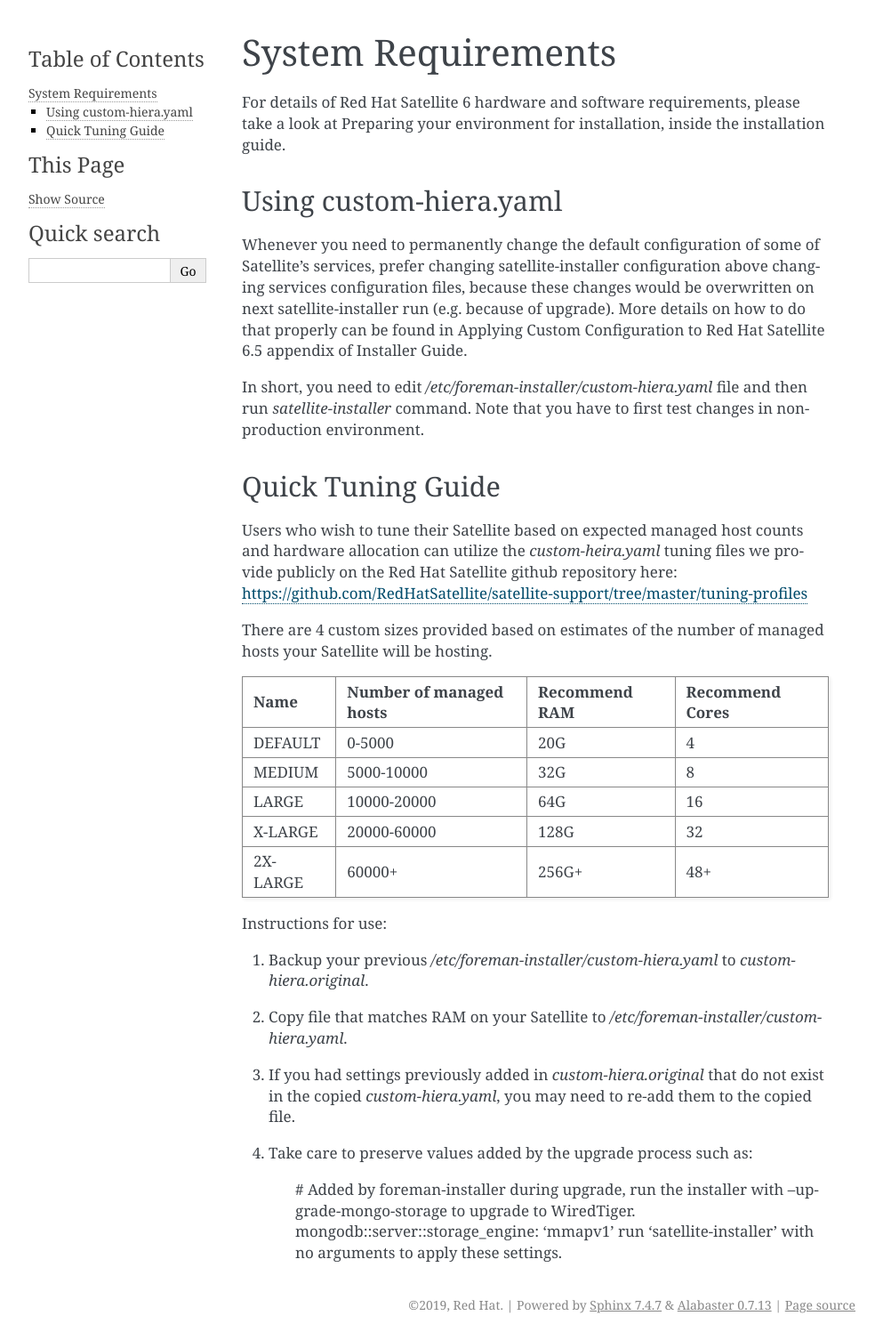
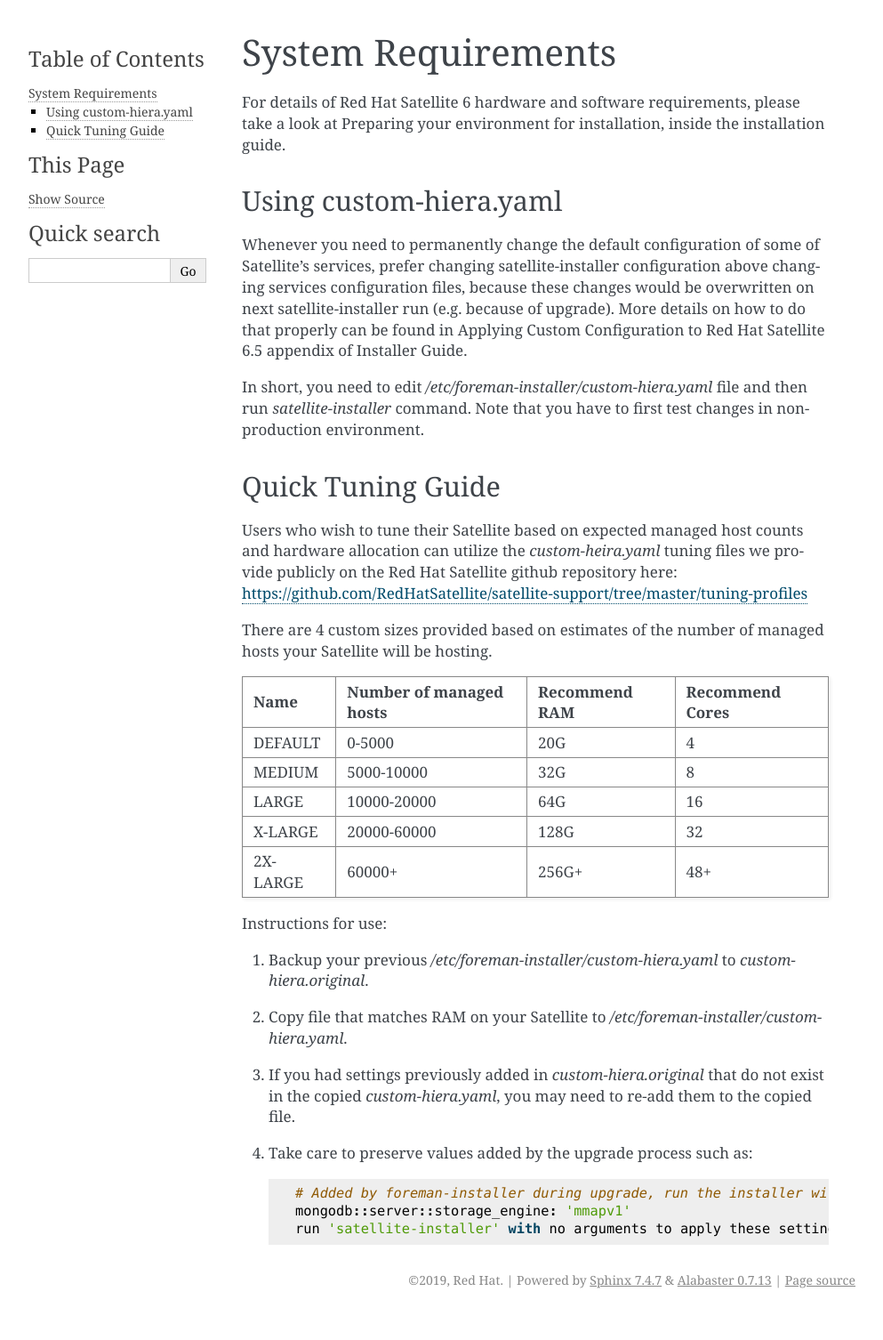
Before and after one commit to RedHatSatellite/satellite-performance-tuning, a Sphinx documentation site: the page built from docs/system-requirements.rst, in a window 1280 px wide. Shown: the whole page at 89% size, without its empty margins (148-1141 px from the left). Built offline with Sphinx 7.4.7, drawn with Linux system fonts in a browser that asks for light colours; after the commit the page ends 1478 px from its top, so only the background shows below that.

Commit message:
Fixing code formatting

```diff
--- a/docs/system-requirements.rst
+++ b/docs/system-requirements.rst
@@ -38,7 +38,7 @@
 1. Backup your previous `/etc/foreman-installer/custom-hiera.yaml` to `custom-hiera.original`.
 2. Copy file that matches RAM on your Satellite to `/etc/foreman-installer/custom-hiera.yaml`.
 3. If you had settings previously added in `custom-hiera.original` that do not exist in the copied `custom-hiera.yaml`, you may need to re-add them to the copied file.
-4. Take care to preserve values added by the upgrade process such as:
+4. Take care to preserve values added by the upgrade process such as::
 
     # Added by foreman-installer during upgrade, run the installer with --upgrade-mongo-storage to upgrade to WiredTiger.
     mongodb::server::storage_engine: 'mmapv1'
```
